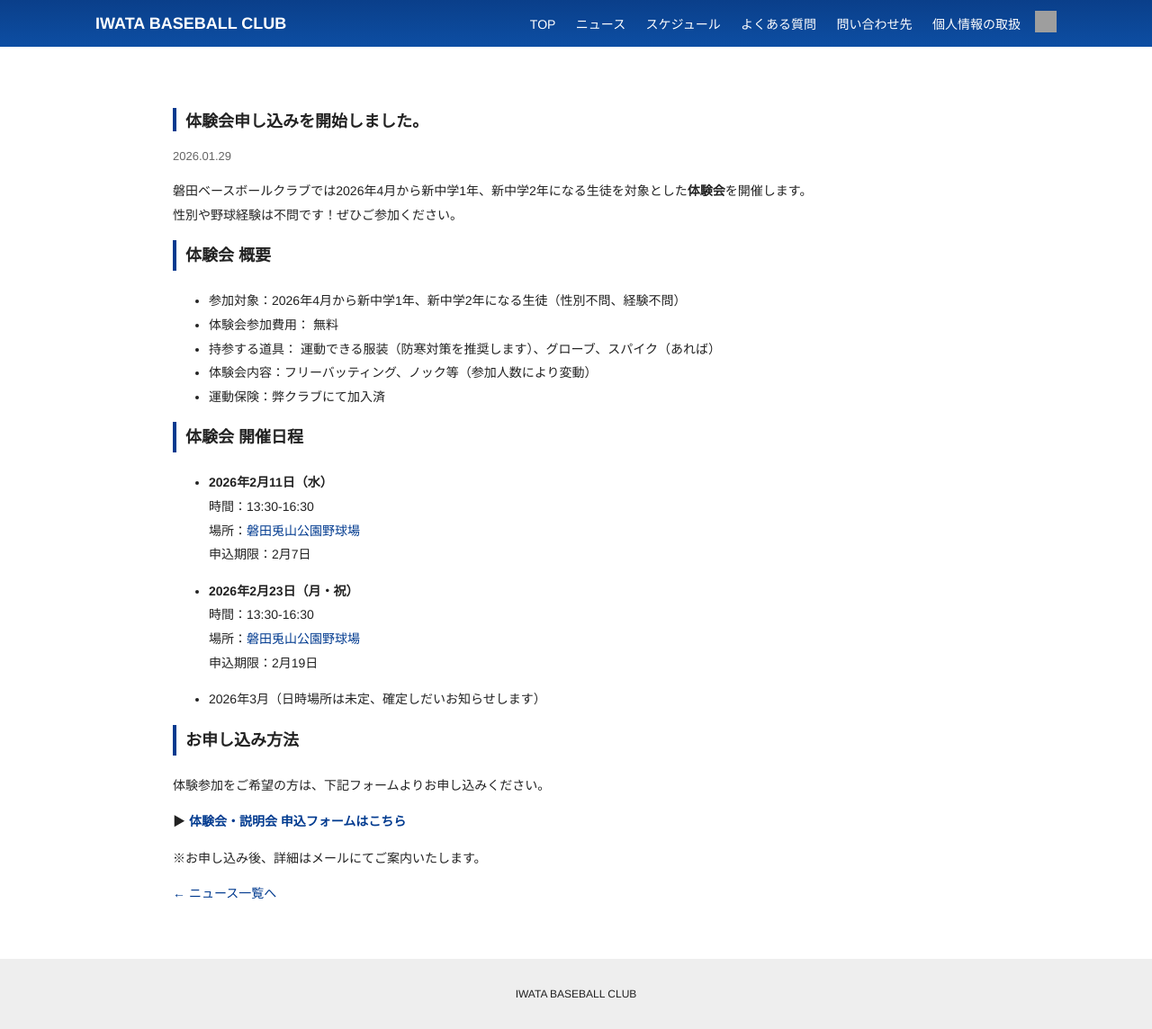
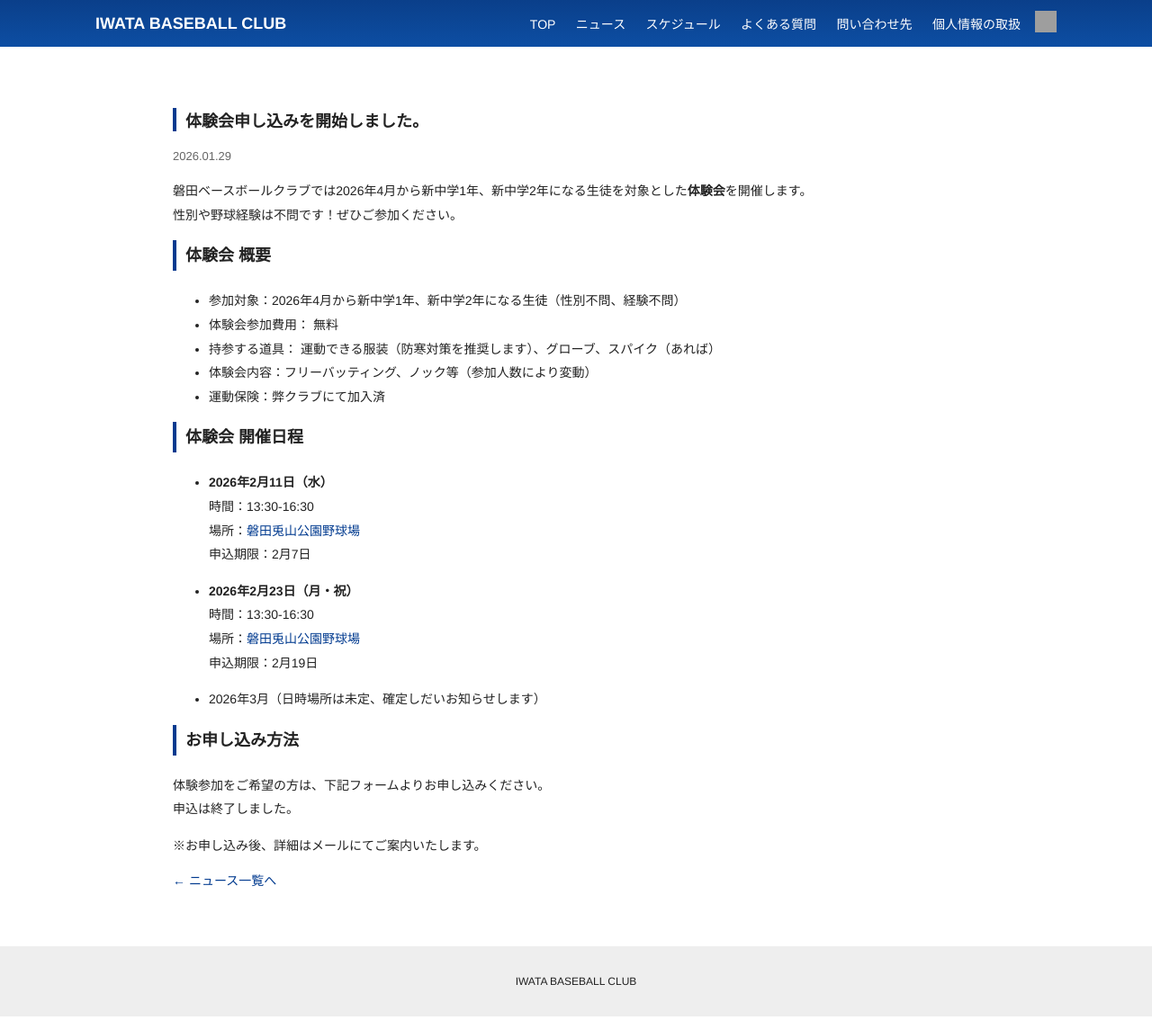
Before and after one commit to moutineigo/baseball, a Jekyll site: the page built from _posts/2026-01-29-welcome.md, in a window 1280 px wide and 1144 px high. Shown: the whole window at 90% size. Built offline with Jekyll 4.4.1, drawn with Linux system fonts in a browser that asks for light colours; grey boxes are pictures that could not be loaded.

Commit message:
Update 2026-01-29-welcome.md

```diff
--- a/_posts/2026-01-29-welcome.md
+++ b/_posts/2026-01-29-welcome.md
@@ -33,7 +33,10 @@ title: 体験会申し込みを開始しました。
 ## お申し込み方法
 
 体験参加をご希望の方は、下記フォームよりお申し込みください。
+申込は終了しました。
 
+<!--
 ▶ **[体験会・説明会 申込フォームはこちら](https://docs.google.com/forms/d/e/1FAIpQLSe39x6h4V4NGFFtJUc3staRg7hlpd5DWYGUZ5baGTrFM5UzWA/viewform?usp=sharing&ouid=104031503449052474976){:target="_blank" rel="noopener"}**
+-->
 
 ※お申し込み後、詳細はメールにてご案内いたします。
```
